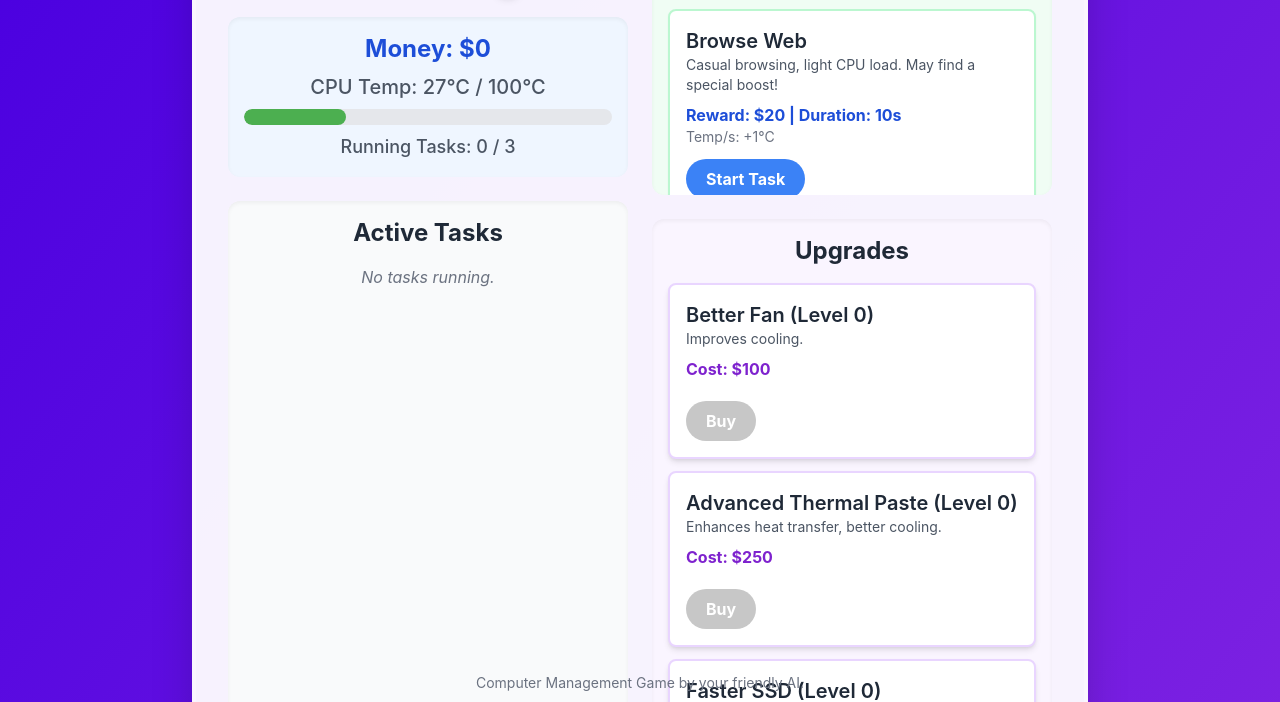
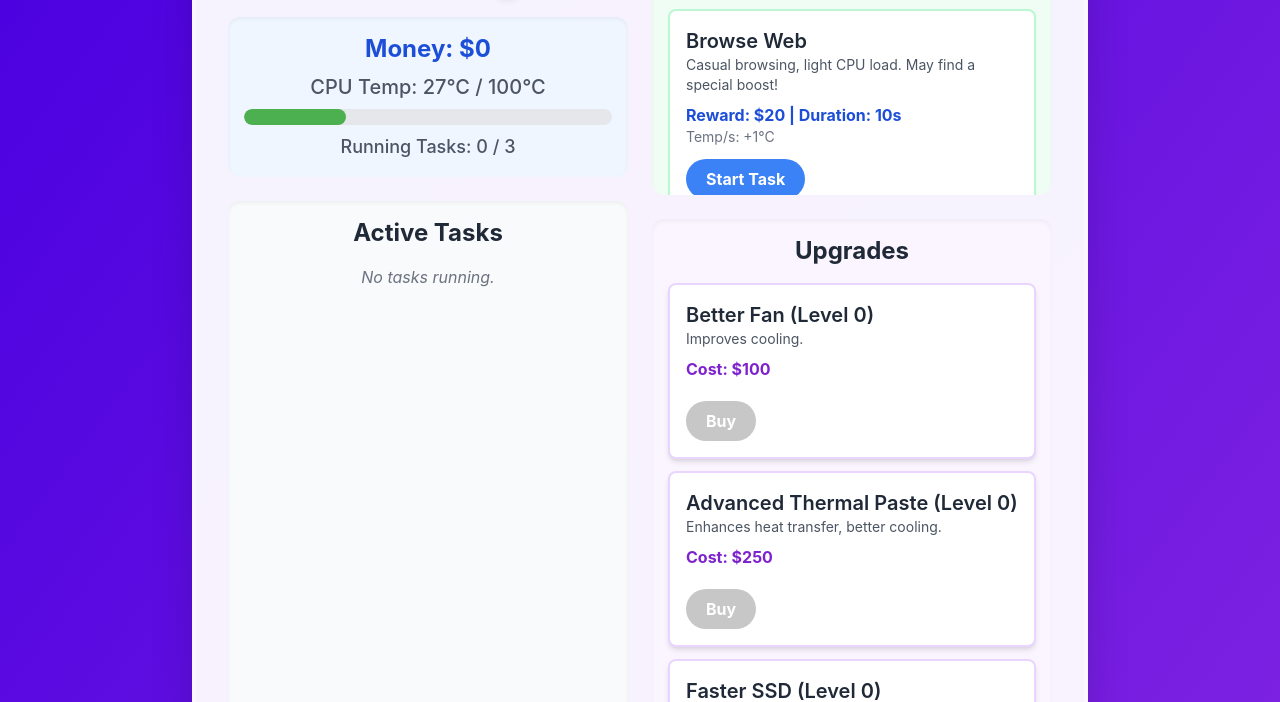
Before and after one commit to nushhw/cpu, a plain HTML site: page index.html in a window 1280 px wide. Shown: the part 91-793 px from the top of the page. Drawn offline with nearby package versions, Linux system fonts and the light colour scheme.

Commit message:
Update index.html

```diff
--- a/index.html
+++ b/index.html
@@ -147,11 +147,6 @@
             </button>
         </div>
     </div>
-
-    <!-- A small footer/credit -->
-    <p class="text-gray-500 text-sm absolute bottom-4">
-        Computer Management Game by your friendly AI.
-    </p>
 
     <script>
         // Game state variables
```
